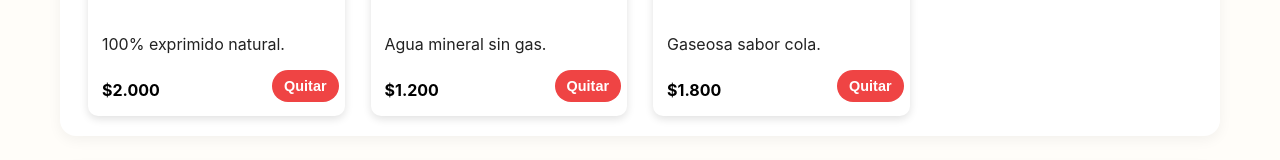
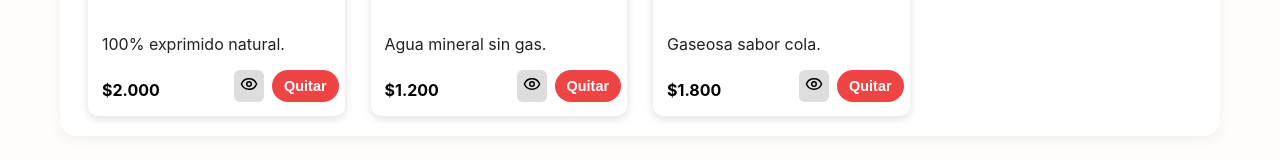
Before and after one commit to nazag03/PediMaster, a React (Vite) app in the folder Front/part1/: page /admin/foods in a window 1280 px wide. Shown: the part 436-596 px from the top of the page. Built offline with nearby package versions, Linux system fonts and the light colour scheme; sample sign-in values are in the browser's storage.

Commit message:
Boton de Ocultar

```diff
--- a/Front/part1/package.json
+++ b/Front/part1/package.json
@@ -10,6 +10,7 @@
     "preview": "vite preview"
   },
   "dependencies": {
+    "lucide-react": "^0.552.0",
     "react": "^19.1.1",
     "react-dom": "^19.1.1",
     "react-router-dom": "^7.9.5"
--- a/Front/part1/src/Pages/AdminFoods.jsx
+++ b/Front/part1/src/Pages/AdminFoods.jsx
@@ -1,8 +1,10 @@
 import { useEffect, useMemo, useState } from "react";
-import { fetchFoods, deleteFood } from "../Components/Api";
+import { fetchFoods, deleteFood, toggleFoodAvailability } from "../Components/Api";
 import { Link } from "react-router-dom";
 import FoodCard from "../components/FoodCard";
-import styles from "./AdminFoods.module.css"; // 👈 módulos
+import { Eye, EyeOff } from "lucide-react"; // 👈 íconos livianos y lindos
+import styles from "./AdminFoods.module.css";
+
 
 export default function AdminFoods() {
   const [foods, setFoods] = useState([]);
@@ -14,13 +16,28 @@ export default function AdminFoods() {
     setLoading(true);
     try {
       const data = await fetchFoods();
-      setFoods(data);
+      // aseguramos que cada comida tenga is_available true por defecto
+      setFoods(data.map(f => ({ ...f, is_available: f.is_available ?? true })));
     } finally {
       setLoading(false);
     }
   };
 
   useEffect(() => { load(); }, []);
+
+
+
+  const toggleVisibility = async (id) => {
+  // Optimista
+  setFoods(prev => prev.map(f => f.id === id ? { ...f, is_available: !f.is_available } : f));
+  try {
+    await toggleFoodAvailability(id); // 👈 persistís en la API mock
+  } catch {
+    // rollback si falla
+    setFoods(prev => prev.map(f => f.id === id ? { ...f, is_available: !f.is_available } : f));
+    alert("No se pudo cambiar la visibilidad");
+  }
+};
 
   const filtered = useMemo(() => {
     const txt = q.trim().toLowerCase();
@@ -81,9 +98,23 @@ export default function AdminFoods() {
               <h2 className={styles.groupTitle}>{cat}</h2>
               <div className={styles.grid}>
                 {items.map(f => (
-                  <div key={f.id} className={styles.cardWrap}>
+                  <div
+                    key={f.id}
+                    className={`${styles.cardWrap} ${!f.is_available ? styles.hiddenCard : ""}`}
+                  >
                     <FoodCard item={f} />
+
                     <div className={styles.cardBtns}>
+                      {/* 👁️ Botón para mostrar/ocultar */}
+                      <button
+                        onClick={() => toggleVisibility(f.id)}
+                        className={styles.btnSecondary}
+                        title={f.is_available ? "Ocultar del menú" : "Mostrar en el menú"}
+                      >
+                        {f.is_available ? <Eye size={18} /> : <EyeOff size={18} />}
+                      </button>
+
+                      {/* ❌ Botón para eliminar */}
                       <button
                         onClick={() => onRemove(f.id)}
                         disabled={removing === f.id}
--- a/Front/part1/src/Pages/AdminFoods.module.css
+++ b/Front/part1/src/Pages/AdminFoods.module.css
@@ -181,3 +181,27 @@
   .grid { grid-template-columns: repeat(auto-fill, minmax(200px, 1fr)); }
   .group { padding: 18px; }
 }
+
+.cardBtns {
+  display: flex;
+  gap: 0.5rem;
+  justify-content: flex-end;
+  margin-top: 0.5rem;
+}
+
+.btnSecondary {
+  background: #ddd;
+  border: none;
+  border-radius: 6px;
+  padding: 4px 6px;
+  cursor: pointer;
+  transition: background 0.2s;
+}
+.btnSecondary:hover {
+  background: #bbb;
+}
+
+.hiddenCard {
+  opacity: 0.4;
+  filter: grayscale(80%);
+}
--- a/Front/part1/src/Pages/Home.jsx
+++ b/Front/part1/src/Pages/Home.jsx
@@ -28,7 +28,8 @@ export default function Home() {
     (async () => {
       setLoading(true);
       const data = await fetchFoods();
-      setFoods(data);
+      // 👇 default: true si no viene definido
+      setFoods(data.map(f => ({ ...f, is_available: f.is_available ?? true })));
       setLoading(false);
     })();
   }, []);
@@ -41,14 +42,17 @@ export default function Home() {
   };
 
   const grupos = useMemo(() => {
+    // 👇 Base: SOLO visibles/en stock
+    const base = foods.filter(f => f.is_available !== false);
+
     const q = busqueda.trim().toLowerCase();
     const list = q
-      ? foods.filter(
+      ? base.filter(
           (f) =>
             f.name.toLowerCase().includes(q) ||
             f?.description?.toLowerCase().includes(q)
         )
-      : foods;
+      : base;
 
     const map = new Map();
     for (const f of list) {
```
Also changed, not shown: 1 other file (tests, documents, lock files or other folders).
